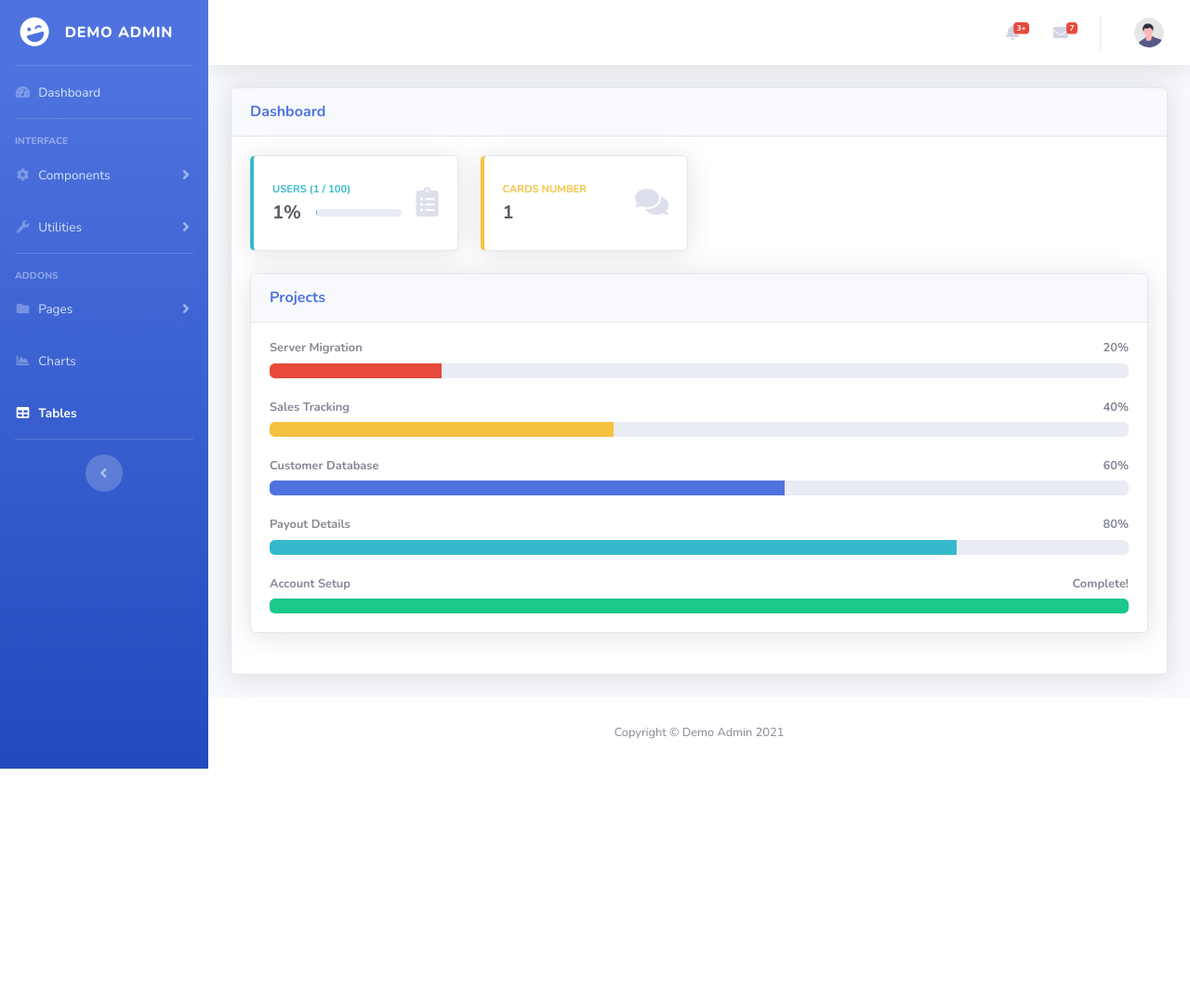
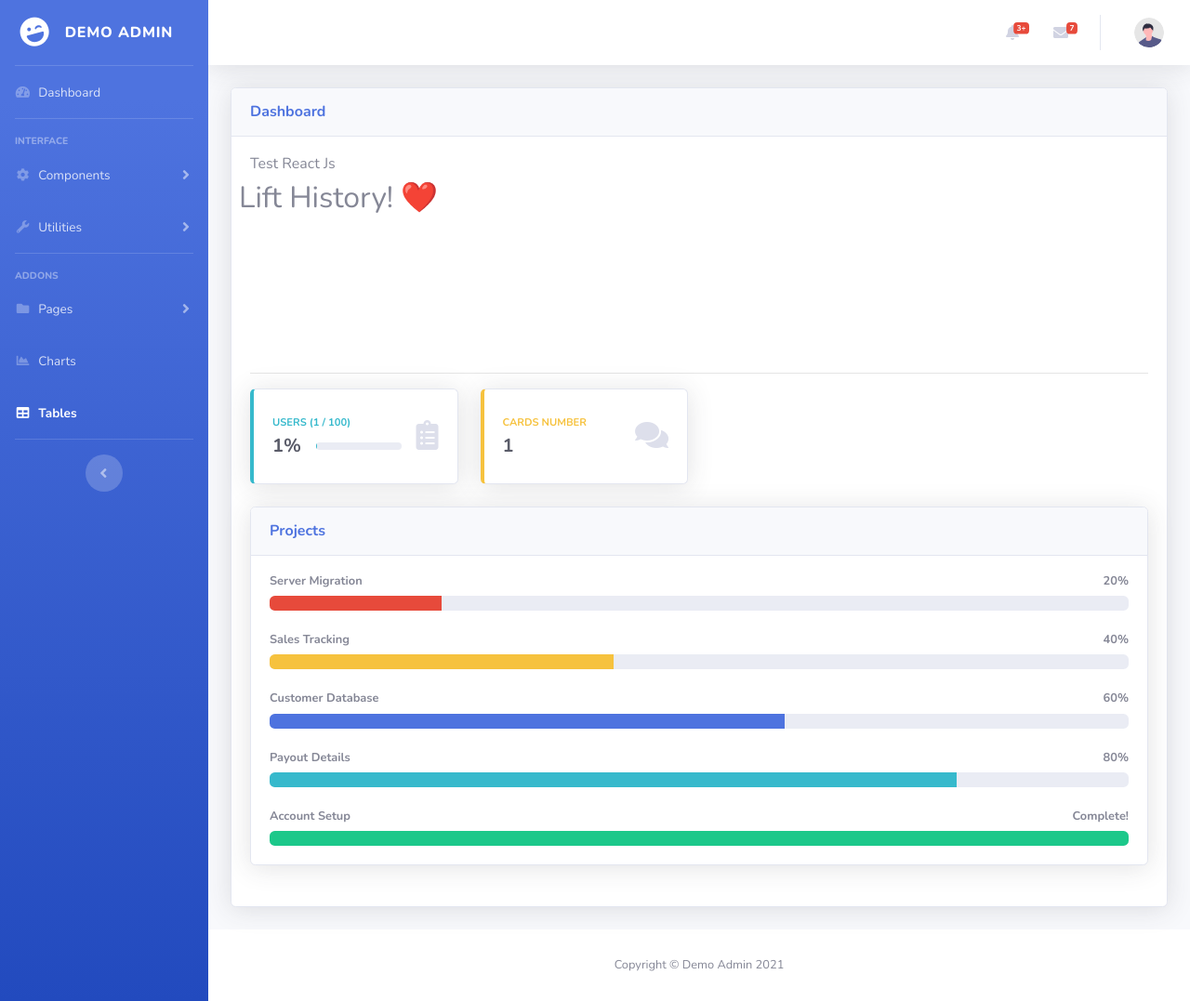
Before and after one commit to helchall/demo, a Symfony app: template templates/dashboard/index.html.twig in a window 1280 px wide. Shown: the whole page at 93% size. Before the commit the page ends 827 px from the top, so only its background shows below. Run offline with Twig, Linux system fonts and the light colour scheme; the template is opened without the code that fills it: most values are stand-ins (such as "Sample title", 1, 10 or a date in 2020); style sheets or scripts are compiled from the project's sources; some libraries are stand-ins or nearby versions.

Commit message:
Adding rep log and rep log react to webpack config and template - first test!

```diff
--- a/assets/js/app.js
+++ b/assets/js/app.js
@@ -12,4 +12,4 @@ import '../css/app.css';
 // Need jQuery? Install it with "yarn add jquery", then uncomment to import it.
 // import $ from 'jquery';
 
-console.log('Hello Webpack Encore! Edit me in assets/js/app.js');
+// console.log('Hello Webpack Encore! Edit me in assets/js/app.js');
--- /dev/null
+++ b/assets/js/rep_log_react.js
@@ -0,0 +1,11 @@
+import React from 'react';
+import ReactDom from 'react-dom';
+
+const el = React.createElement(
+    'h2',
+    null,
+    'Lift History! ',
+    React.createElement('span', null, '❤️')
+);
+console.log(el);
+ReactDom.render(el, document.getElementById('lift-stuff-app'));
--- a/templates/base.html.twig
+++ b/templates/base.html.twig
@@ -10,6 +10,7 @@
 		<title>
 			{% block title %}Welcome!{% endblock %}
 		</title>
+		<link rel="shortcut icon" href="#">
 		{# Run `composer require symfony/webpack-encore-bundle`
 		and uncomment the following Encore helpers to start using Symfony UX #}
 		{% block stylesheets %}
@@ -338,7 +339,7 @@
 			</div>
 		</div>
         {% block javascripts %}
-			{#{{ encore_entry_script_tags('app') }}#}
+			{{ encore_entry_script_tags('rep_log_react') }}
 			<!-- Bootstrap core JavaScript-->
             <script src="{{ asset('vendor/jquery/jquery.min.js') }}"> </script>
 			<script src="{{ asset('vendor/bootstrap/js/bootstrap.bundle.min.js') }}"></script>
--- a/templates/dashboard/index.html.twig
+++ b/templates/dashboard/index.html.twig
@@ -5,6 +5,14 @@
 {% block page_title %}Dashboard{% endblock %}
 
 {% block body %}
+    <h6>Test React Js </h6>
+    <div class="row">
+        <div id="lift-stuff-app"></div>
+    </div>
+    <br><br><br><br><br><br>
+    <hr />
+
+
     <!-- Content Row -->
     <div class="row">
         <!-- Users -->
--- a/webpack.config.js
+++ b/webpack.config.js
@@ -24,6 +24,8 @@ Encore
      * and one CSS file (e.g. app.css) if your JavaScript imports CSS.
      */
     .addEntry('app', './assets/js/app.js')
+    .addEntry('rep_log', './assets/js/rep_log.js')
+    .addEntry('rep_log_react', './assets/js/rep_log_react.js')
     //.addEntry('page1', './assets/js/page1.js')
     //.addEntry('page2', './assets/js/page2.js')
 
```
Also changed, not shown: assets/js/rep_log.js (added).
